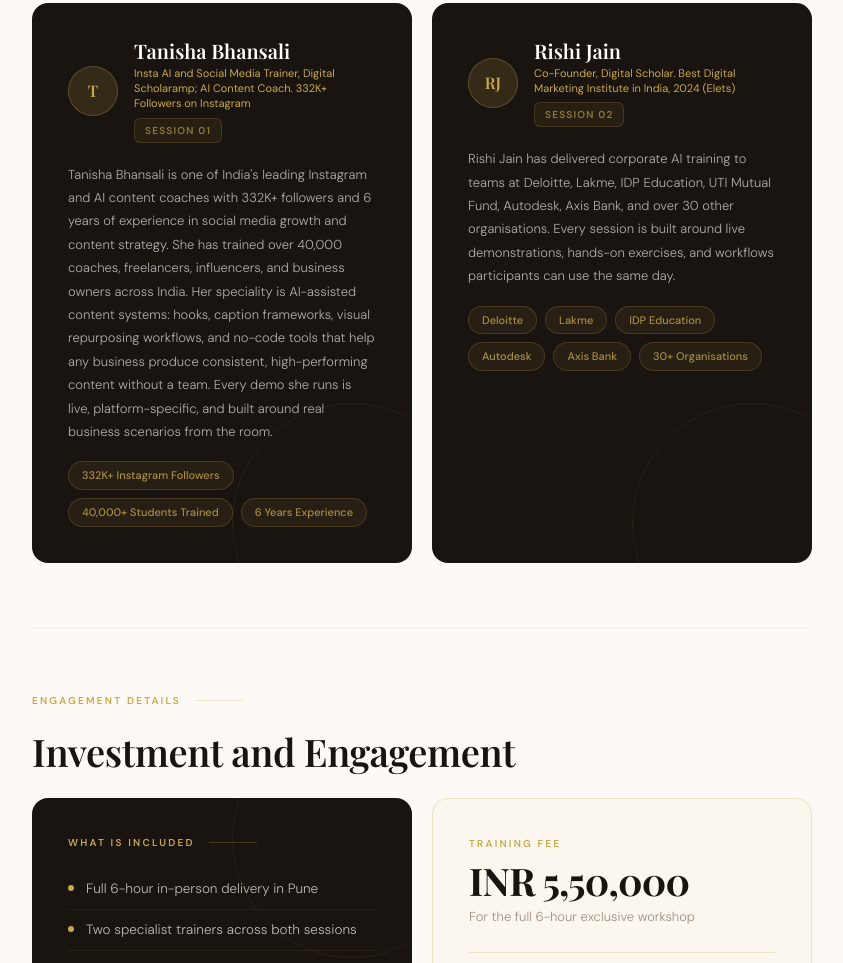
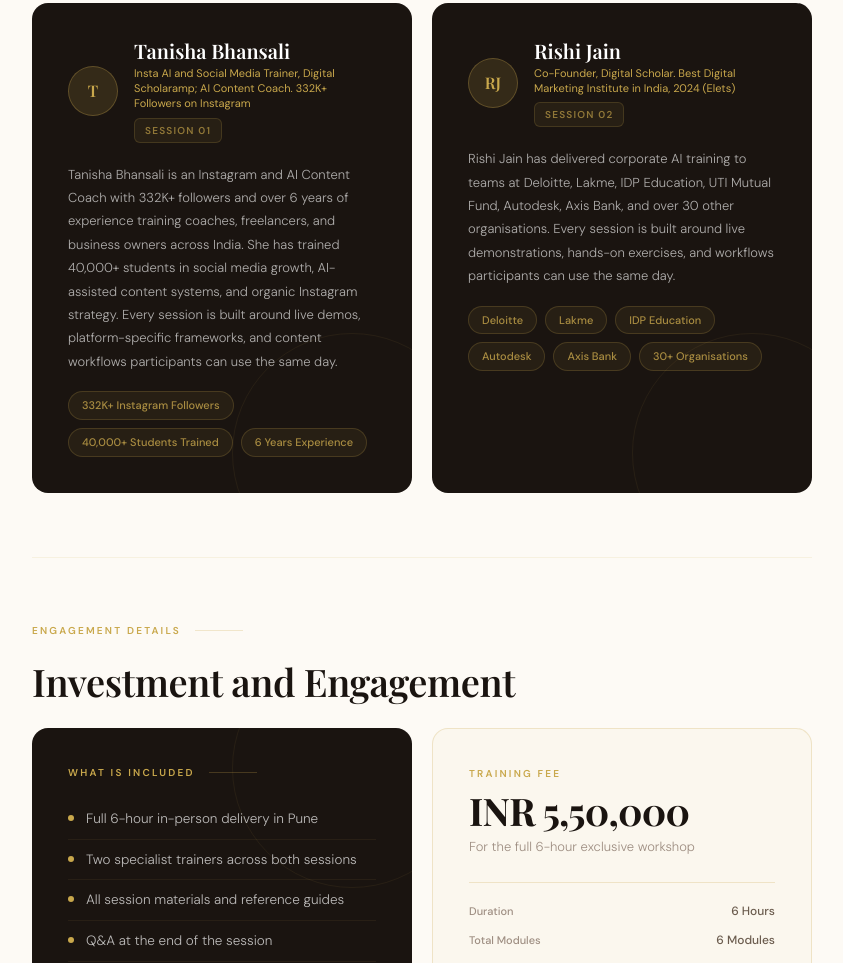
Before and after one commit to BDE-DS/DSxJITO-Pune, a plain HTML site: page index.html in a window 1280 px wide. Shown: the part 7021-7984 px from the top of the page, without its empty margins (218-1061 px from the left). Drawn offline with nearby package versions, Linux system fonts and the light colour scheme; a web font is replaced by a local one.

Commit message:
index.html

```diff
--- a/index.html
+++ b/index.html
@@ -668,7 +668,7 @@
           <div class="trainer-session-tag">Session 01</div>
         </div>
       </div>
-      <p class="trainer-bio">Tanisha Bhansali is one of India's leading Instagram and AI content coaches with 332K+ followers and 6 years of experience in social media growth and content strategy. She has trained over 40,000 coaches, freelancers, influencers, and business owners across India. Her speciality is AI-assisted content systems: hooks, caption frameworks, visual repurposing workflows, and no-code tools that help any business produce consistent, high-performing content without a team. Every demo she runs is live, platform-specific, and built around real business scenarios from the room.</p>
+      <p class="trainer-bio">Tanisha Bhansali is an Instagram and AI Content Coach with 332K+ followers and over 6 years of experience training coaches, freelancers, and business owners across India. She has trained 40,000+ students in social media growth, AI-assisted content systems, and organic Instagram strategy. Every session is built around live demos, platform-specific frameworks, and content workflows participants can use the same day.</p>
       <div class="trainer-clients" style="margin-top:18px;">
         <span class="trainer-pill">332K+ Instagram Followers</span>
         <span class="trainer-pill">40,000+ Students Trained</span>
```
